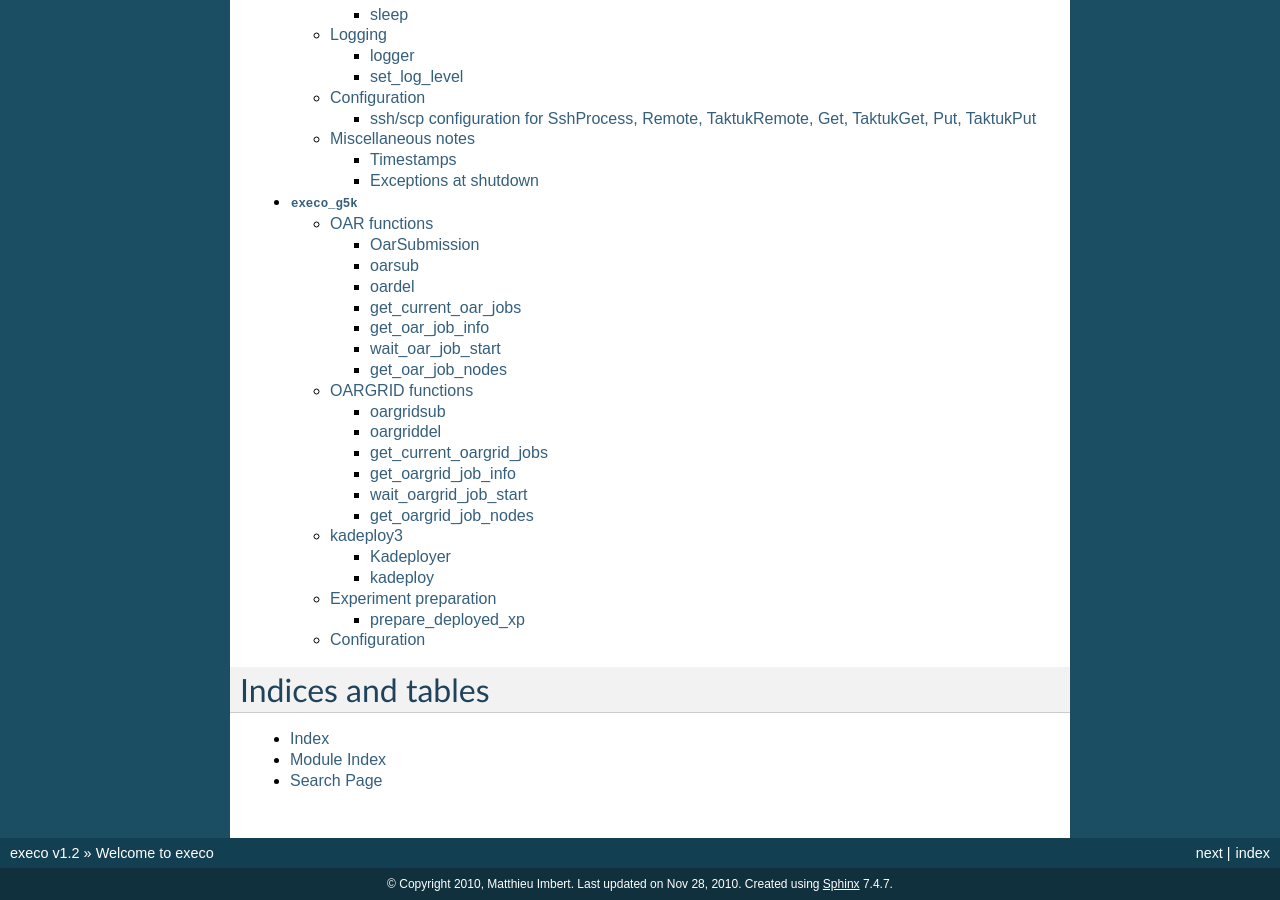
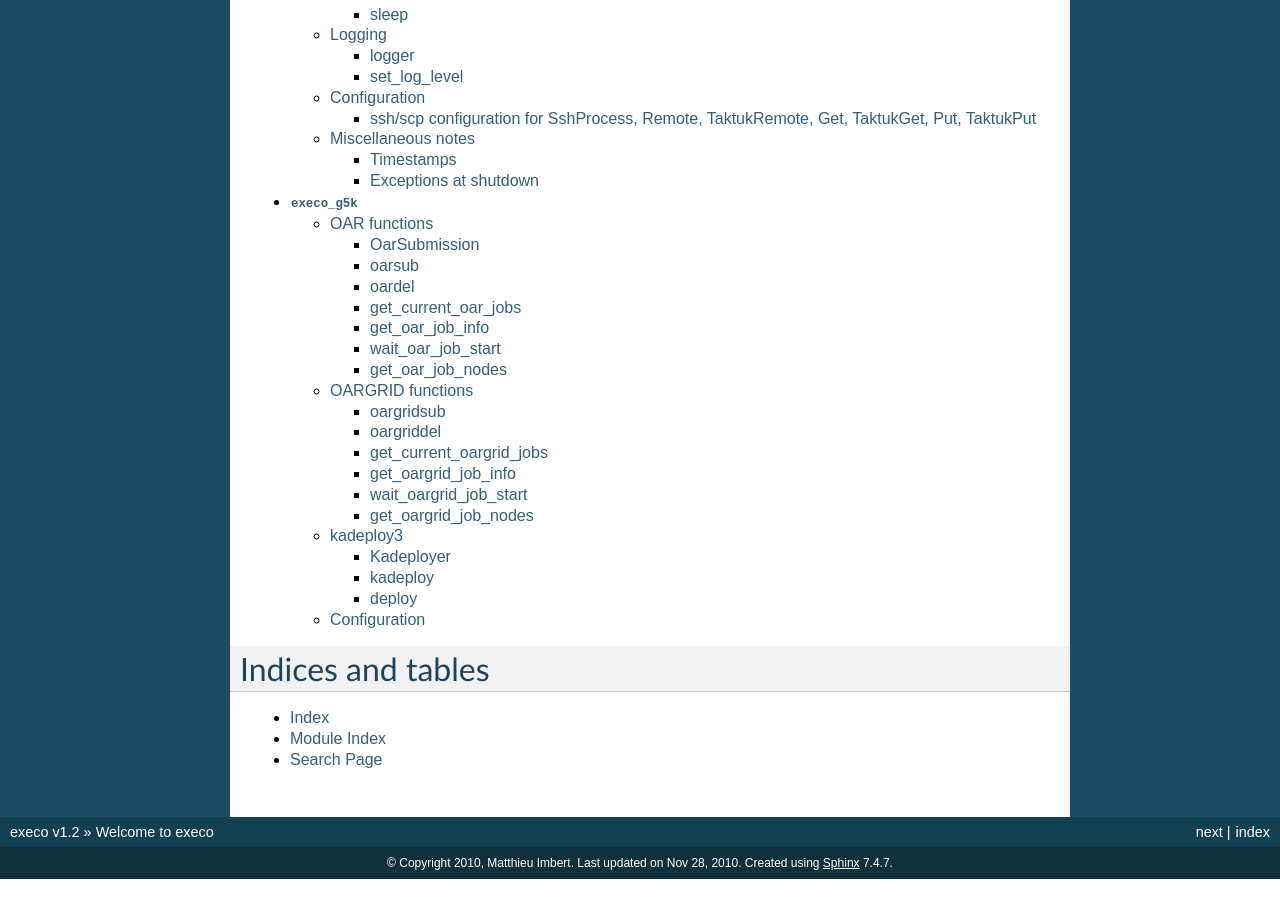
Before and after one commit to rcherrueau/execo, a Sphinx documentation site: the page built from doc/index.rst, in a window 1280 px wide and 900 px high, scrolled down 667 px. Built offline with Sphinx 7.4.7, drawn with Linux system fonts in a browser that asks for light colours; after the commit the page ends 1546 px from its top, so only the background shows below that.

Commit message:
deploy: fix bugs + update documentation

```diff
--- a/doc/execo_g5k.rst
+++ b/doc/execo_g5k.rst
@@ -88,12 +88,9 @@ kadeploy
 --------
 .. autofunction:: kadeploy
 
-Experiment preparation
-======================
-
-prepare_deployed_xp
+deploy
 -------------------
-.. autofunction:: prepare_deployed_xp
+.. autofunction:: deploy
 
 Configuration
 =============
--- a/execo_g5k.py
+++ b/execo_g5k.py
@@ -903,6 +903,9 @@ def deploy(hosts, environment_name = None, environment_file = None, connexion_pa
 
       - deploy the undeployed nodes
 
+    returns a tuple with the list of deployed hosts and the list of
+    undeployed hosts.
+
     :param hosts: iterable of `Host`.
 
     :param environment_name: name of an environment registered to
@@ -955,6 +958,7 @@ def deploy(hosts, environment_name = None, environment_file = None, connexion_pa
                                       connexion_params = connexion_params,
                                       ignore_exit_code = True,
                                       ignore_timeout = True,
+                                      ignore_error = True,
                                       timeout = check_timeout)
         deployed_check.run()
         for (host, process) in deployed_check.get_hosts_processes().iteritems():
@@ -986,4 +990,4 @@ def deploy(hosts, environment_name = None, environment_file = None, connexion_pa
         if num_deploy_retries == 0:
             break
 
-    return (deployed_hosts, undeployed_hosts, all_hosts)
+    return (deployed_hosts, undeployed_hosts)
```
